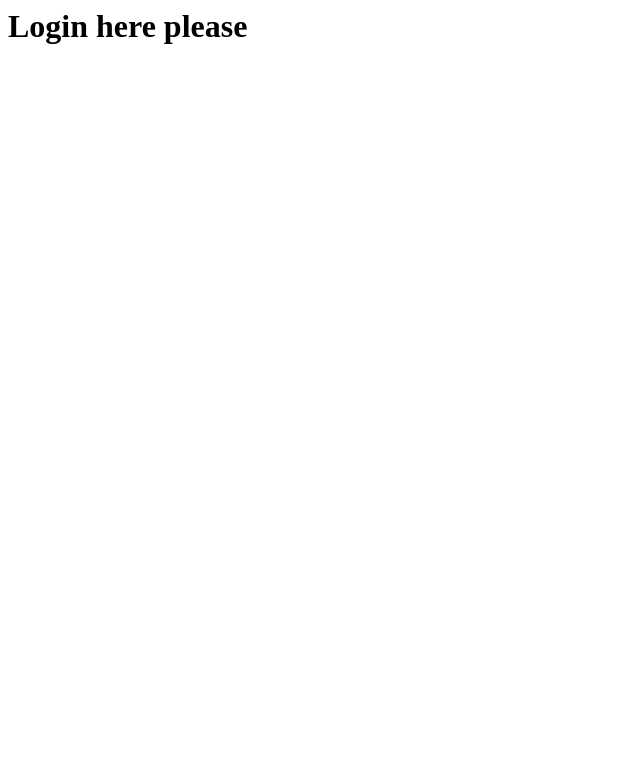
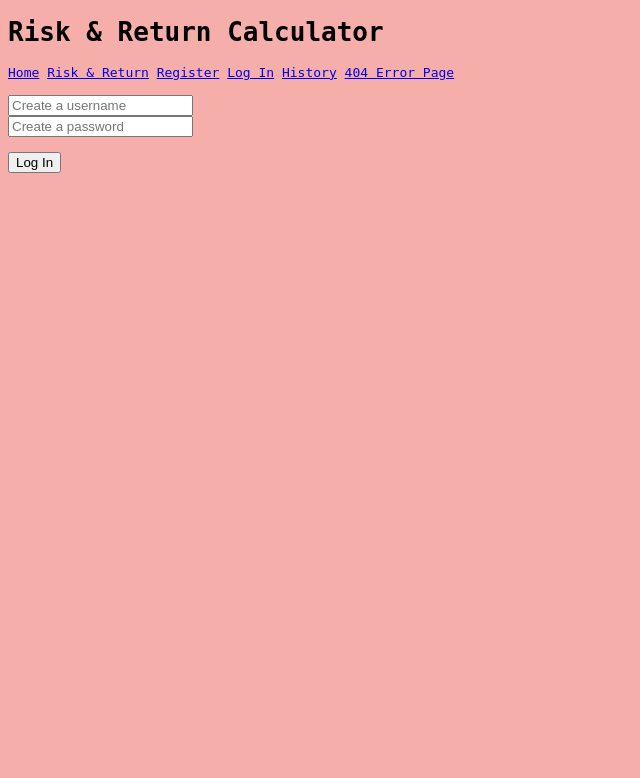
Before and after one commit to mimimanlyosei/quantengine, a Flask app: page /login in a window 1280 px wide. Shown: the top 778 px of the page, without its empty margins (0-640 px from the left). Run offline with Flask 3, Linux system fonts and the light colour scheme.

Commit message:
Messy commit: created all templates and connected the via routes in app.py. style.css also created and connected to base template.

```diff
--- a/app.py
+++ b/app.py
@@ -1,7 +1,8 @@
-from flask import Flask, render_template, url_for, request
+from flask import Flask, render_template, url_for, request, redirect, flash
 from flask_sqlalchemy import SQLAlchemy
 from flask_login import LoginManager, UserMixin
 from sqlalchemy import text
+import re
 
 db = SQLAlchemy()
 login_manager = LoginManager()
@@ -50,15 +51,19 @@ def create_app():
 
     @app.route("/register", methods=["GET", "POST"])
     def register():
+        errors = []
+
+
         if request.method == "POST":
-            username = request.form.get("username")
-            email = request.form.get("email")
-            password = request.form.get("password")
-            confirm = request.form.get("confirm_password")
+            username = (request.form.get("username")or "").strip()
+            email = (request.form.get("email")or "").strip()
+            password = request.form.get("password")or ""
+            confirm = request.form.get("confirm_password")or ""
 
-            print("Form Submitted", username, email, password, confirm)
+            if not (3 <= len(username) <= 80):
+                errors.append("Username must be between 3 and 80 characters")
 
-            return f"Received data - {email}"
+            return redirect(url_for("dashboard", name=username))
 
         return render_template("register.html")
 
@@ -67,6 +72,27 @@ def create_app():
     def login():
         return render_template("login.html")
 
+    @app.route("/logout")
+    def logout():
+        return render_template("logout.html")
+
+    @app.route("/dashboard/<name>")
+    def dashboard(name):
+        return render_template("dashboard.html", name=name)
+
+
+    @app.route('/calculate')
+    def calculate():
+        return render_template("calculate.html")
+
+
+    @app.route("/history")
+    def history():
+        return render_template("history.html")
+
+    @app.route("/404")
+    def error_404():
+        return render_template("404.html")
 
     @login_manager.user_loader
     def load_user(user_id):
@@ -77,14 +103,6 @@ def create_app():
 
 
 
-# @app.route('/calculate')
-# def calculate():
-#     return render_template("calculate.html")
-
-
-# @app.route("/history")
-# def history():
-#     return render_template("history.html")
 
 
 if __name__ == '__main__':
--- a/static/style.css
+++ b/static/style.css
@@ -1,3 +1,4 @@
 body {
-    font-family: cursive;
+    font-family: monospace;
+    background-color: #f6aeaa;
 }
--- /dev/null
+++ b/templates/base.html
@@ -0,0 +1,27 @@
+<!DOCTYPE html>
+<html lang="en">
+<head>
+    <meta charset="UTF-8">
+    <meta name="viewport" content="width=, initial-scale=1.0">
+    <title>{% block title %} quantengine {% endblock %}</title>
+    <link rel="stylesheet" href="{{ url_for('static', filename='style.css') }}">
+
+</head>
+<body>
+
+    <header>
+        <H1>Risk & Return Calculator</H1>
+        <a href="{{url_for('index')}}">Home</a>
+        <a href="{{url_for('calculate')}}">Risk & Return</a>
+        <a href="{{url_for('register')}}">Register</a>
+        <a href="{{url_for('login')}}">Log In</a>
+        <a href="{{url_for('history')}}">History</a>
+        <a href="404">404 Error Page</a>
+    </header>
+
+    <main>
+        {% block content %}{% endblock %}
+    </main>
+
+</body>
+</html>
--- a/templates/calculate.html
+++ b/templates/calculate.html
@@ -1 +1,7 @@
+{% extends "base.html" %}
+
+
+{% block content %}
+
 <h1>Calculate your risk and reward here please</h1>
+{% endblock %}
--- a/templates/login.html
+++ b/templates/login.html
@@ -1 +1,24 @@
-<h1>Login here please</h1>
+{% extends "base.html" %}
+
+
+{% block content %}
+
+<form method="POST">
+    <br />
+    <input
+    type="text"
+    name="username"
+    placeholder="Create a username"
+    /><br />
+
+    <input
+    type="text"
+    name="password"
+    placeholder="Create a password"
+    /><br /> <br />
+
+    <button type="submit">Log In</button>
+</form>
+
+
+{% endblock %}
```
Also changed, not shown: templates/dashboard.html (added, +11 -0 lines), templates/history.html (+7 -0 lines), templates/index.html (+8 -10 lines), templates/register.html (+8 -0 lines), templates/404.html (added), templates/logout.html (added), 1 other file.
